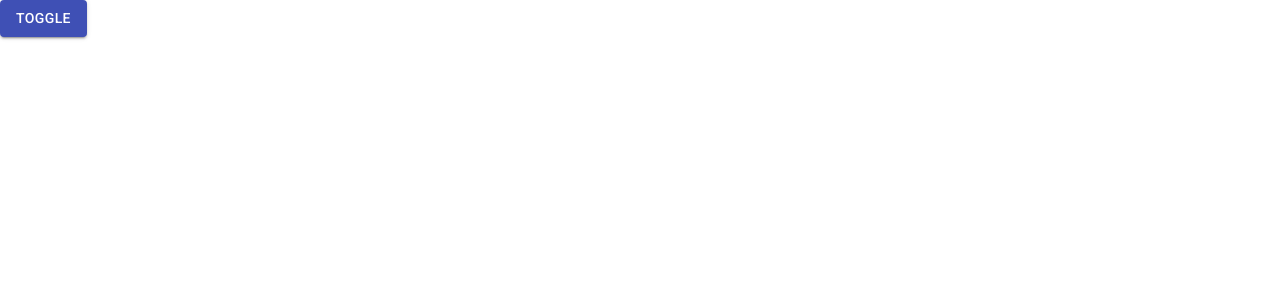
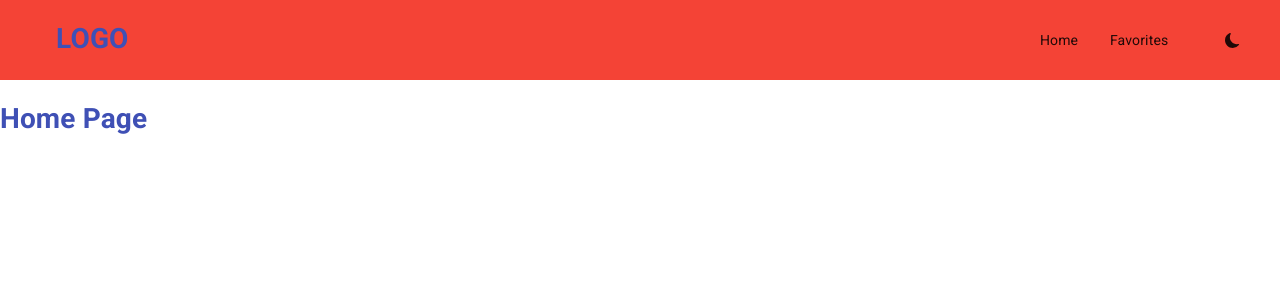
Before and after one commit to Tombugolya/tom-bugolya-15-07-2021, a React (Create React App) app: page / in a window 1280 px wide. Shown: the top 300 px of the page. Built offline with nearby package versions, Linux system fonts and the light colour scheme.

Commit message:
gh pages, routes

```diff
--- a/package.json
+++ b/package.json
@@ -20,6 +20,7 @@
     "@types/react": "^17.0.0",
     "@types/react-dom": "^17.0.0",
     "react": "^17.0.2",
+    "react-bootstrap-icons": "^1.5.0",
     "react-dom": "^17.0.2",
     "react-redux": "^7.2.4",
     "react-router-dom": "^5.2.0",
@@ -32,8 +33,11 @@
     "start": "react-scripts start",
     "build": "react-scripts build",
     "test": "react-scripts test",
-    "eject": "react-scripts eject"
+    "eject": "react-scripts eject",
+    "predeploy": "npm run build",
+    "deploy": "gh-pages -d build"
   },
+  "homepage": "https://tombugolya.github.io/tom-bugolya-15-07-2021",
   "husky": {
     "hooks": {
       "pre-commit": "pretty-quick --staged"
--- a/public/index.html
+++ b/public/index.html
@@ -6,7 +6,6 @@
     <meta name="viewport" content="width=device-width, initial-scale=1" />
     <meta name="theme-color" content="#000000" />
     <link rel="stylesheet" href="https://fonts.googleapis.com/css?family=Roboto:300,400,500,700&display=swap" />
-    <link rel="stylesheet" href="https://fonts.googleapis.com/icon?family=Material+Icons" />
     <link rel="apple-touch-icon" href="%PUBLIC_URL%/logo192.png" />
     <link rel="manifest" href="%PUBLIC_URL%/manifest.json" />
     <title>React App</title>
--- /dev/null
+++ b/src/components/Links.tsx
@@ -0,0 +1,27 @@
+import ThemeSwitch from './ThemeSwitch';
+import { Link as RouterLink } from 'react-router-dom';
+import { FC, memo } from 'react';
+import { Box, Link } from '@material-ui/core';
+
+//TODO: make LINKS general file to combine in Routes and here
+const Links: FC = () => {
+  return (
+    <Box
+      display="flex"
+      justifyContent="space-around"
+      alignItems="center"
+      width="20vw"
+      color="secondary.main"
+    >
+      <Link color="textPrimary" component={RouterLink} to="/">
+        Home
+      </Link>
+      <Link color="textPrimary" component={RouterLink} to="/favorites">
+        Favorites
+      </Link>
+      <ThemeSwitch />
+    </Box>
+  );
+};
+
+export default memo(Links);
--- /dev/null
+++ b/src/components/Navbar.tsx
@@ -0,0 +1,20 @@
+import Links from './Links';
+import { FC, memo } from 'react';
+import { Box } from '@material-ui/core';
+
+const Navbar: FC = () => {
+  return (
+    <Box
+      display="flex"
+      justifyContent="space-between"
+      width="100vw"
+      height="10vh"
+      bgcolor="secondary.main"
+    >
+      <h1 style={{ marginLeft: '2em' }}>LOGO</h1>
+      <Links />
+    </Box>
+  );
+};
+
+export default memo(Navbar);
--- /dev/null
+++ b/src/components/ThemeSwitch.tsx
@@ -0,0 +1,19 @@
+import { ThemeActionCode } from '../store/reducers/themeReducer';
+import { useAppDispatch, useAppSelector } from '../hooks/hooks';
+import { Button } from '@material-ui/core';
+import { MoonFill, SunFill } from 'react-bootstrap-icons';
+
+const ThemeSwitch = () => {
+  const dispatch = useAppDispatch();
+  const darkThemeEnabled = useAppSelector((state) => state.theme.dark);
+
+  return (
+    <div>
+      <Button onClick={() => dispatch({ type: ThemeActionCode.TOGGLE })}>
+        {darkThemeEnabled ? <SunFill size={15} /> : <MoonFill size={15} />}
+      </Button>
+    </div>
+  );
+};
+
+export default ThemeSwitch;
--- a/src/components/WeatherApp.tsx
+++ /dev/null
@@ -1,21 +0,0 @@
-import { Button } from '@material-ui/core';
-import { useAppDispatch } from '../hooks/hooks';
-import { ThemeActionCode } from '../store/reducers/themeReducer';
-
-const WeatherApp = () => {
-  const dispatch = useAppDispatch();
-
-  return (
-    <Button
-      color="primary"
-      variant="contained"
-      onClick={() => {
-        dispatch({ type: ThemeActionCode.TOGGLE });
-      }}
-    >
-      Toggle
-    </Button>
-  );
-};
-
-export default WeatherApp;
--- a/src/index.tsx
+++ b/src/index.tsx
@@ -1,18 +1,21 @@
-import React, { FC } from 'react';
 import ReactDOM from 'react-dom';
 import StoreProvider from './store/StoreProvider';
-import WeatherApp from './components/WeatherApp';
 import ThemeProvider from './style/ThemeProvider';
+import Routes from './pages/Routes';
+import { FC, StrictMode } from 'react';
+import { BrowserRouter as Router } from 'react-router-dom';
 
 const App: FC = () => {
   return (
-    <React.StrictMode>
+    <StrictMode>
       <StoreProvider>
         <ThemeProvider>
-          <WeatherApp />
+          <Router>
+            <Routes />
+          </Router>
         </ThemeProvider>
       </StoreProvider>
-    </React.StrictMode>
+    </StrictMode>
   );
 };
 
--- /dev/null
+++ b/src/pages/Favorites.tsx
@@ -0,0 +1,7 @@
+import { FC } from 'react';
+
+const Favorites: FC = () => {
+  return <h1>Favorites Page</h1>;
+};
+
+export default Favorites;
--- /dev/null
+++ b/src/pages/Home.tsx
@@ -0,0 +1,7 @@
+import { FC } from 'react';
+
+const Home: FC = () => {
+  return <h1>Home Page</h1>;
+};
+
+export default Home;
--- /dev/null
+++ b/src/pages/Routes.tsx
@@ -0,0 +1,19 @@
+import Home from './Home';
+import Favorites from './Favorites';
+import Navbar from '../components/Navbar';
+import { FC } from 'react';
+import { Switch, Route } from 'react-router-dom';
+
+const Routes: FC = () => {
+  return (
+    <>
+      <Navbar />
+      <Switch>
+        <Route path="/" exact component={Home} />
+        <Route path="/favorites" exact component={Favorites} />
+      </Switch>
+    </>
+  );
+};
+
+export default Routes;
```
Also changed, not shown: 1 other file (tests, documents, lock files or other folders).
